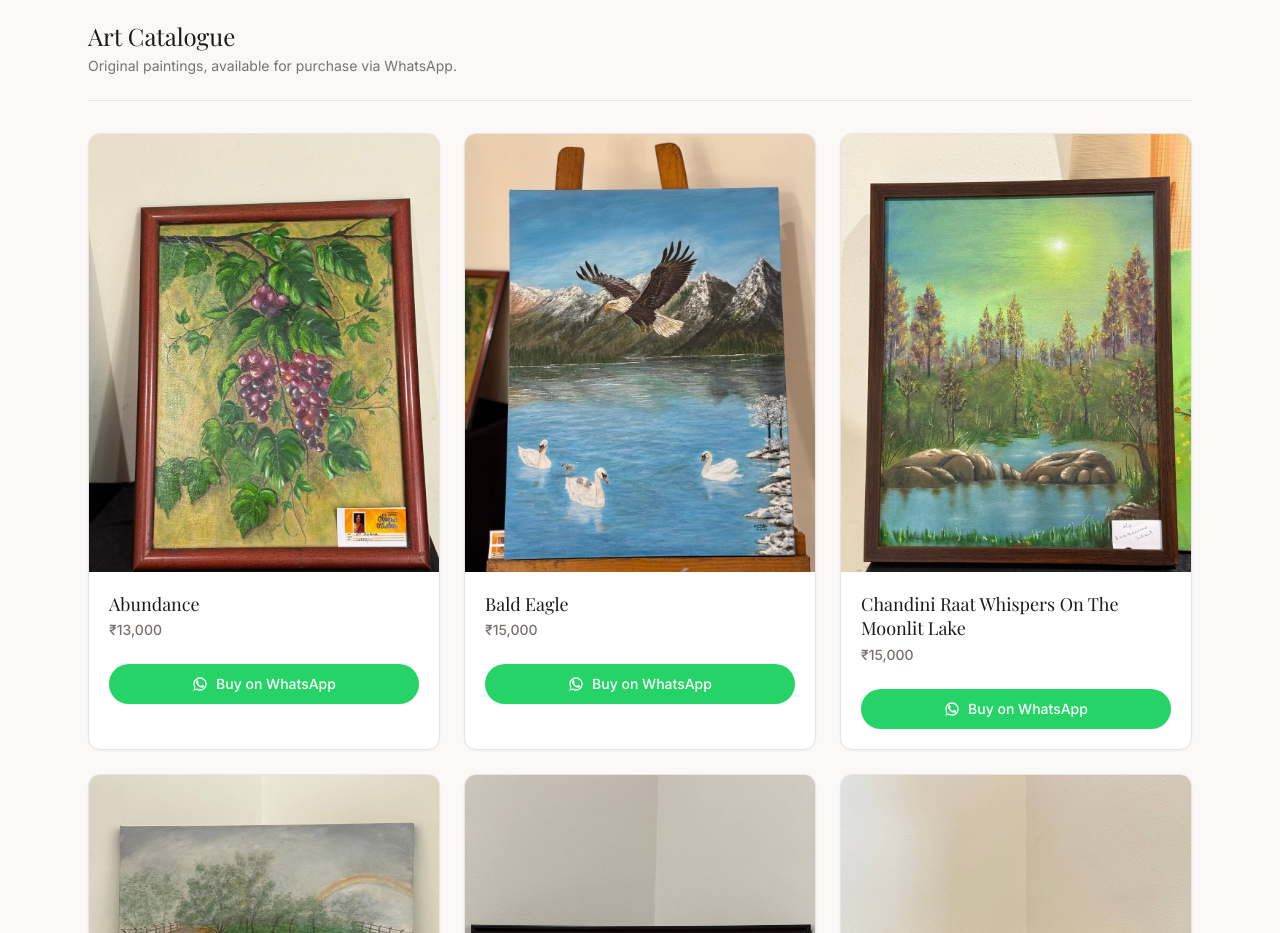
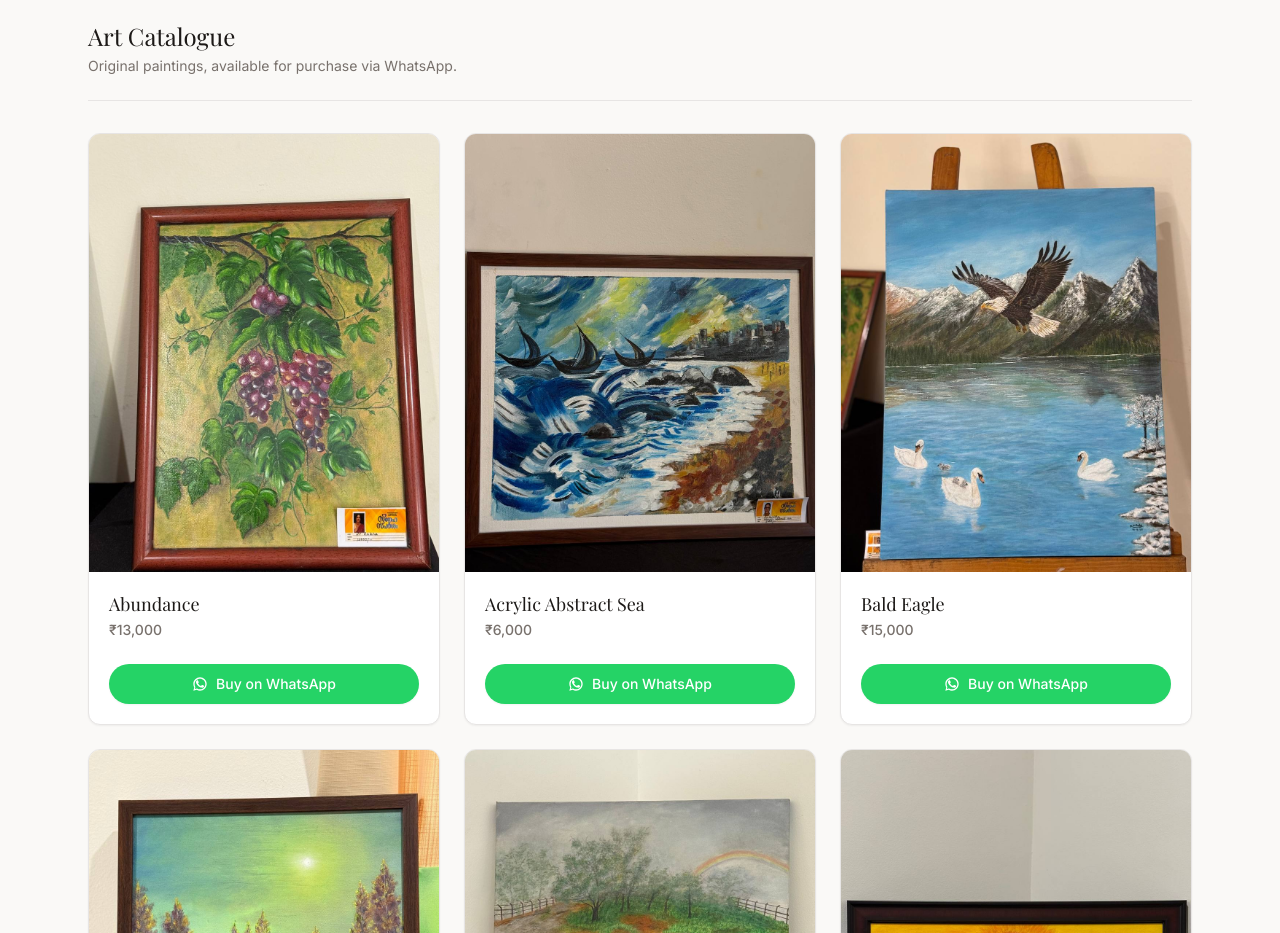
Before and after one commit to jasilmohmd/Art-catalogue, a Next.js app: page / in a window 1280 px wide. Shown: the part 820-1753 px from the top of the page. Built offline with nearby package versions, Linux system fonts and the light colour scheme; a web font is replaced by a local one.

Commit message:
feat: add Acrylic Abstract Sea artwork

```diff
--- a/data/artworks.ts
+++ b/data/artworks.ts
@@ -14,6 +14,13 @@ export const artworks: Artwork[] = [
     name: "Abundance",
     price: 13000,
     image: "/artworks/abundance-13000.jpg",
+    available: true,
+  },
+  {
+    id: "acrylic-abstract-sea",
+    name: "Acrylic Abstract Sea",
+    price: 6000,
+    image: "/artworks/acrylic_abstract_sea-6000.jpg",
     available: true,
   },
   {
```
Also changed, not shown: public/artworks/acrylic_abstract_sea-6000.jpg (added).
